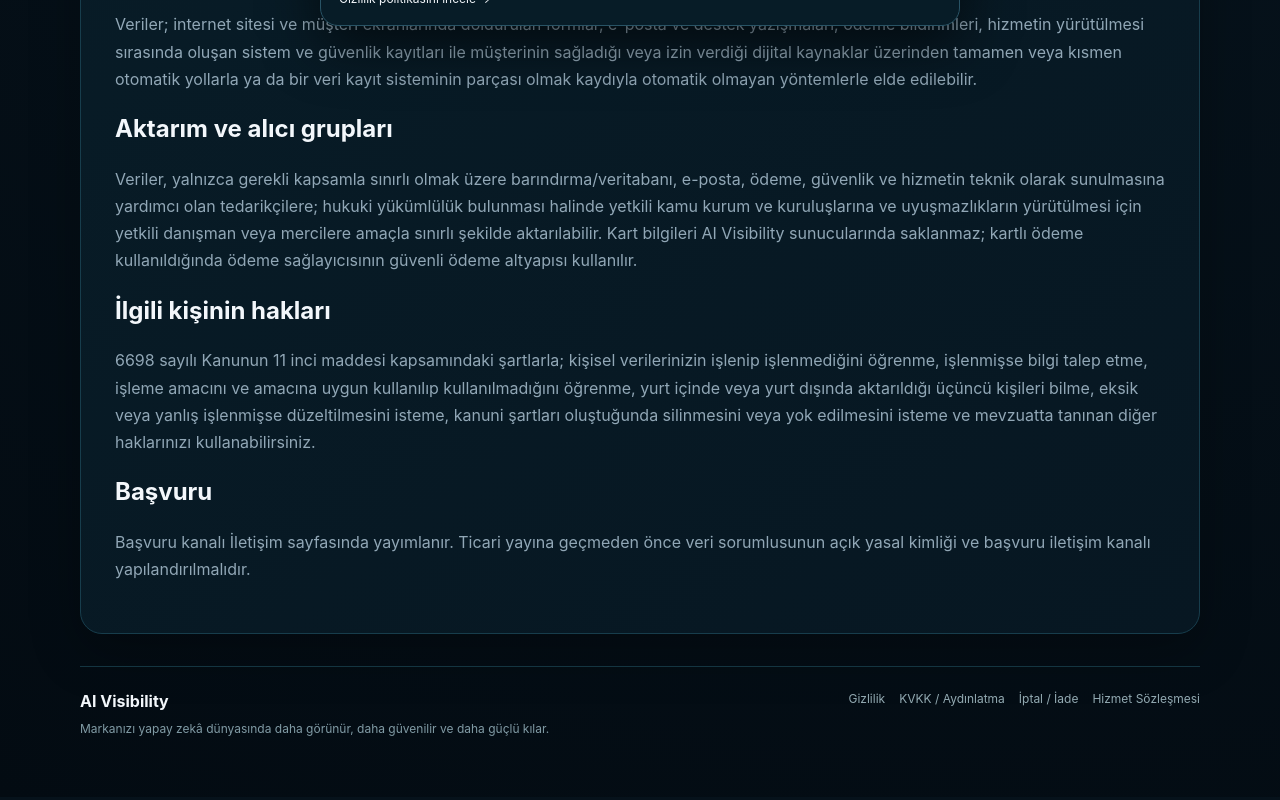
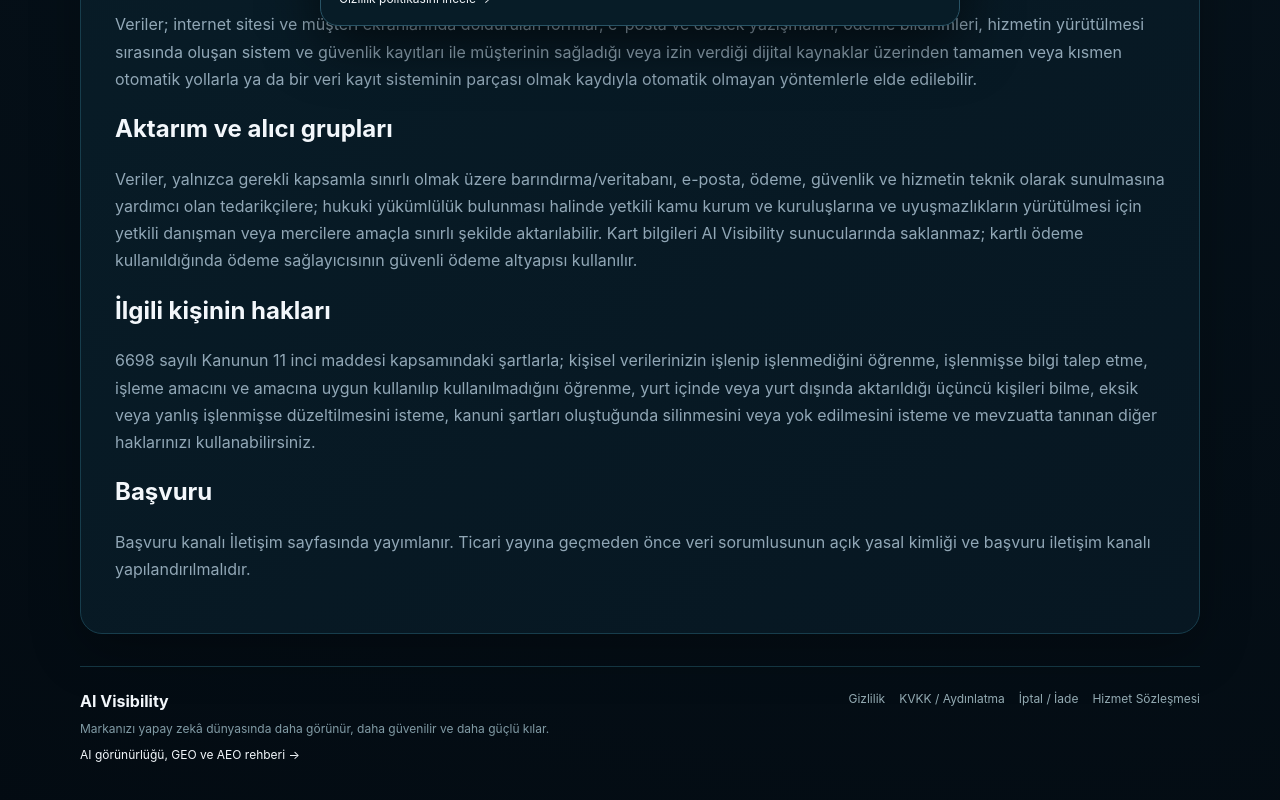
Before and after one commit to mehmetozan-5858/ai-visibility, a Next.js app: page /kvkk in a window 1280 px wide. Shown: the part 758-1558 px from the top of the page. Built offline with nearby package versions, Linux system fonts and the light colour scheme; no server answers.

Commit message:
SEO: strengthen internal links to AI visibility guide

```diff
--- a/components/PublicPage.js
+++ b/components/PublicPage.js
@@ -3,6 +3,7 @@ import Link from "next/link";
 const nav=[
   ["/","Ana Sayfa"],
   ["/hizmetler","Çözümler ve Fiyatlar"],
+  ["/yapay-zeka-gorunurlugu","AI Görünürlüğü"],
   ["/demo","Demo"],
   ["/metodoloji","Ölçüm Yöntemi"],
   ["/hakkimizda","Hakkımızda"],
@@ -40,7 +41,7 @@ export default function PublicPage({title,subtitle,children}){
     </section>
 
     <footer style={{marginTop:32,paddingTop:24,borderTop:"1px solid #143541",display:"grid",gridTemplateColumns:"1fr auto",gap:24,alignItems:"start"}}>
-      <div><strong style={{display:"block",marginBottom:6}}>AI Visibility</strong><span style={{color:"#819ba5",fontSize:12}}>Markanızı yapay zekâ dünyasında daha görünür, daha güvenilir ve daha güçlü kılar.</span></div>
+      <div><strong style={{display:"block",marginBottom:6}}>AI Visibility</strong><span style={{color:"#819ba5",fontSize:12}}>Markanızı yapay zekâ dünyasında daha görünür, daha güvenilir ve daha güçlü kılar.</span><div style={{marginTop:10,fontSize:12}}><Link href="/yapay-zeka-gorunurlugu">AI görünürlüğü, GEO ve AEO rehberi →</Link></div></div>
       <div style={{display:"flex",gap:14,flexWrap:"wrap",justifyContent:"flex-end",fontSize:12,color:"#93aab2"}}>
         {legal.map(([h,l])=><Link key={h} href={h}>{l}</Link>)}
       </div>
```
